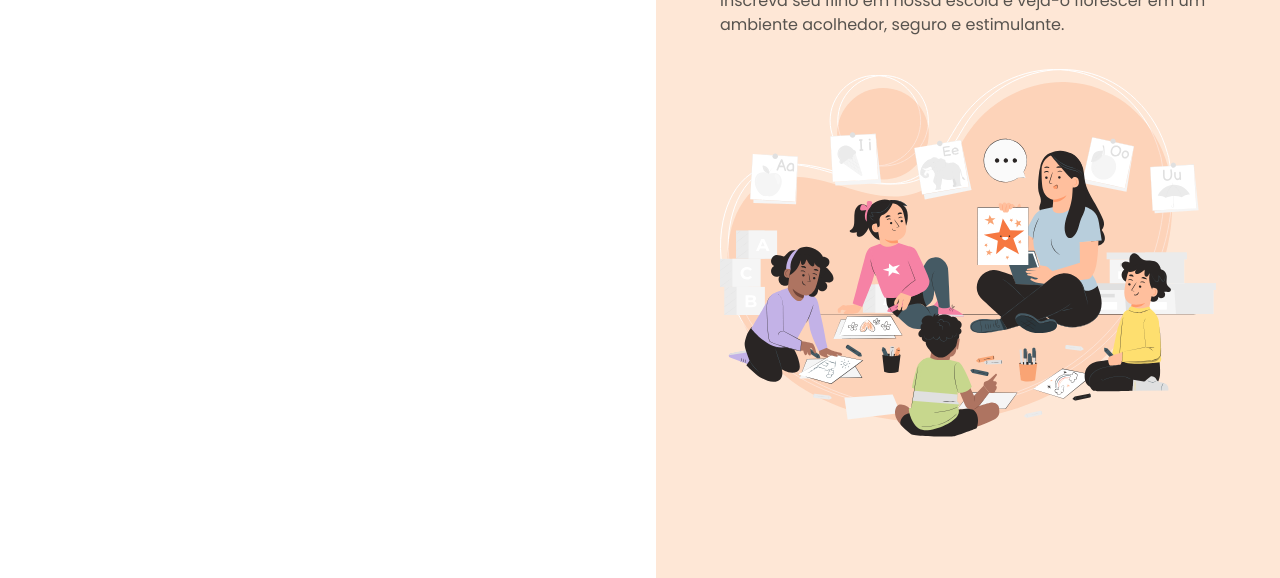
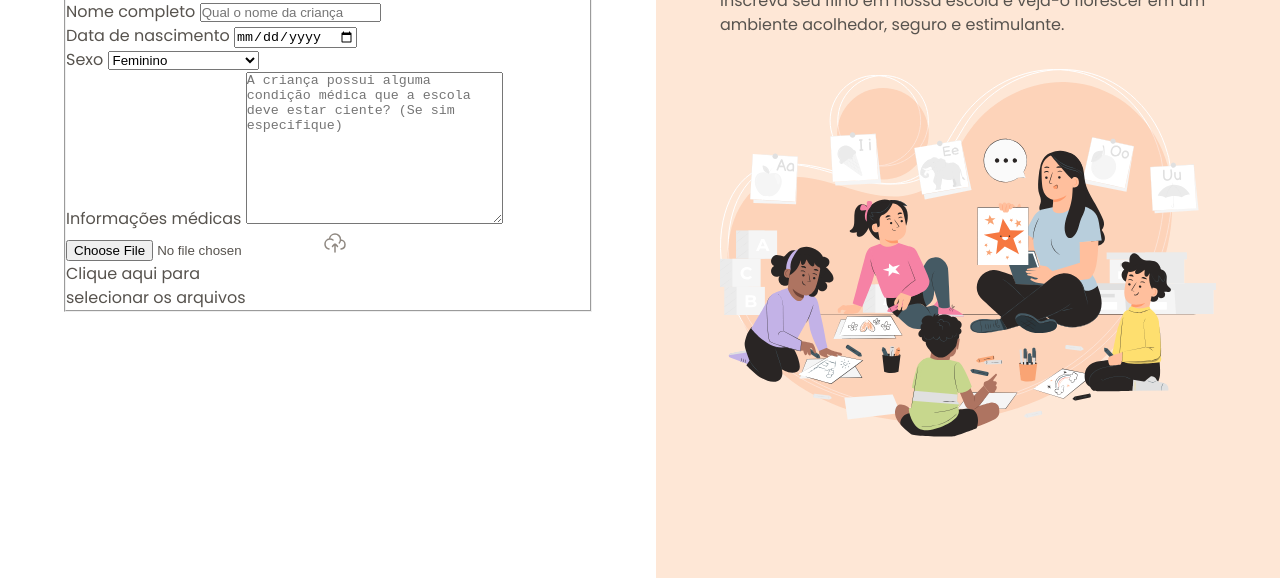
Before and after one commit to HeitorTBernardo/formulario-de-matricula, a plain HTML site: page index.html in a window 1280 px wide. Shown: the part 222-800 px from the top of the page. Drawn offline with Linux system fonts and the light colour scheme.

Commit message:
Iniciando o formulário

```diff
--- a/index.html
+++ b/index.html
@@ -24,6 +24,57 @@
 
       <h1>Formulário de matrícula</h1>
       <p>Preencha os dados abaixo para matricular seu filho na escola de educação infantil Estrelas do Amanhã.</p>
+
+      <form method="post" enctype="multipart/form-data">
+        <fieldset class="child-info">
+          <legend>Informações da criança</legend>
+
+          <div class="input-wrapper">
+            <label for="fullname">Nome completo</label>
+            <input
+            id="fullname"
+            name="fullname"
+            type="text"
+            placeholder="Qual o nome da criança">
+          </div>
+
+          <div class="input-wrapper">
+            <label for="birth">Data de nascimento</label>
+            <input
+            id="birth"
+            type="date"
+            name="birth"
+            lang="pt-br">
+          </div>
+
+          <div class="select-wrapper">
+            <label for="gender">Sexo</label>
+            <select name="gender" id="gender">
+              <option value="female">Feminino</option>
+              <option value="male">Masculino</option>
+              <option value="na">Prefiro não responder</option>
+            </select>
+          </div>
+
+          <div class="textarea-wrapper">
+            <label for="medical-info">Informações médicas</label>
+            <textarea name="medical-info" id="medical-info"
+            cols="30" rows="10"
+            placeholder="A criança possui alguma condição médica que a escola deve estar ciente? (Se sim especifique)"
+            ></textarea>
+          </div>
+
+          <div class="droparea-wrapper">
+            <input type="file" id="birth-file" name="birth-file">
+            <img src="assets/icons/cloud-upload.svg" alt="">
+            <p>
+              Clique aqui para <br>
+              selecionar os arquivos
+            </p>
+          </div>
+
+        </fieldset>
+      </form>
     </div>
   </main>
 
```
